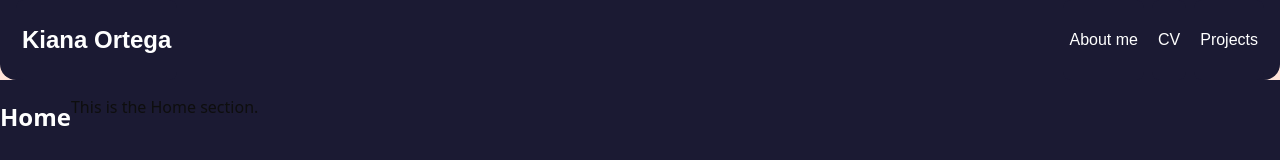
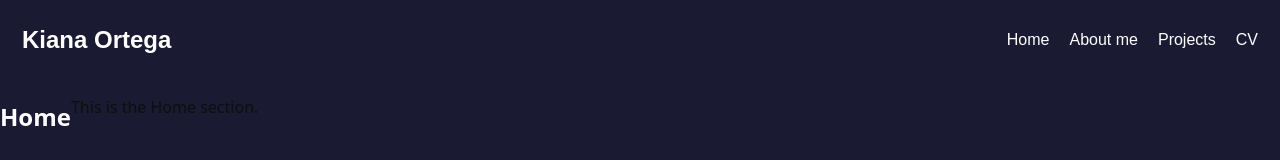
Before and after one commit to kianaorte/kianas-cv, a React (Vite) app: page / in a window 1280 px wide. Shown: the top 160 px of the page. Built offline with nearby package versions, Linux system fonts and the light colour scheme.

Commit message:
chore:cleanup

```diff
--- a/src/components/Navbar/Navbar.module.scss
+++ b/src/components/Navbar/Navbar.module.scss
@@ -5,7 +5,6 @@
   height: 80px;
   background-color: var(--main-bg-color);
   padding: 0 16px 0 16px;
-  border-radius: 0 0 16px 16px;
   gap: 8px;
   .spacer {
     flex: 1;
--- a/src/components/Navbar/Navbar.tsx
+++ b/src/components/Navbar/Navbar.tsx
@@ -25,11 +25,30 @@ const Navbar: React.FC<NavbarProps> = ({ onNavigate, sections }) => {
       <button
         className={styles.btn}
         onClick={() => {
+          onNavigate(sections.home);
+          navigate("/");
+        }}
+      >
+        Home
+      </button>
+      <button
+        className={styles.btn}
+        onClick={() => {
           onNavigate(sections.about);
           navigate("/about");
         }}
       >
         About me
+      </button>
+
+      <button
+        className={styles.btn}
+        onClick={() => {
+          onNavigate(sections.projects);
+          navigate("/projects");
+        }}
+      >
+        Projects
       </button>
       <button
         className={styles.btn}
@@ -40,15 +59,6 @@ const Navbar: React.FC<NavbarProps> = ({ onNavigate, sections }) => {
       >
         CV
       </button>
-      <button
-        className={styles.btn}
-        onClick={() => {
-          onNavigate(sections.projects);
-          navigate("/projects");
-        }}
-      >
-        Projects
-      </button>
     </nav>
   );
 };
```
